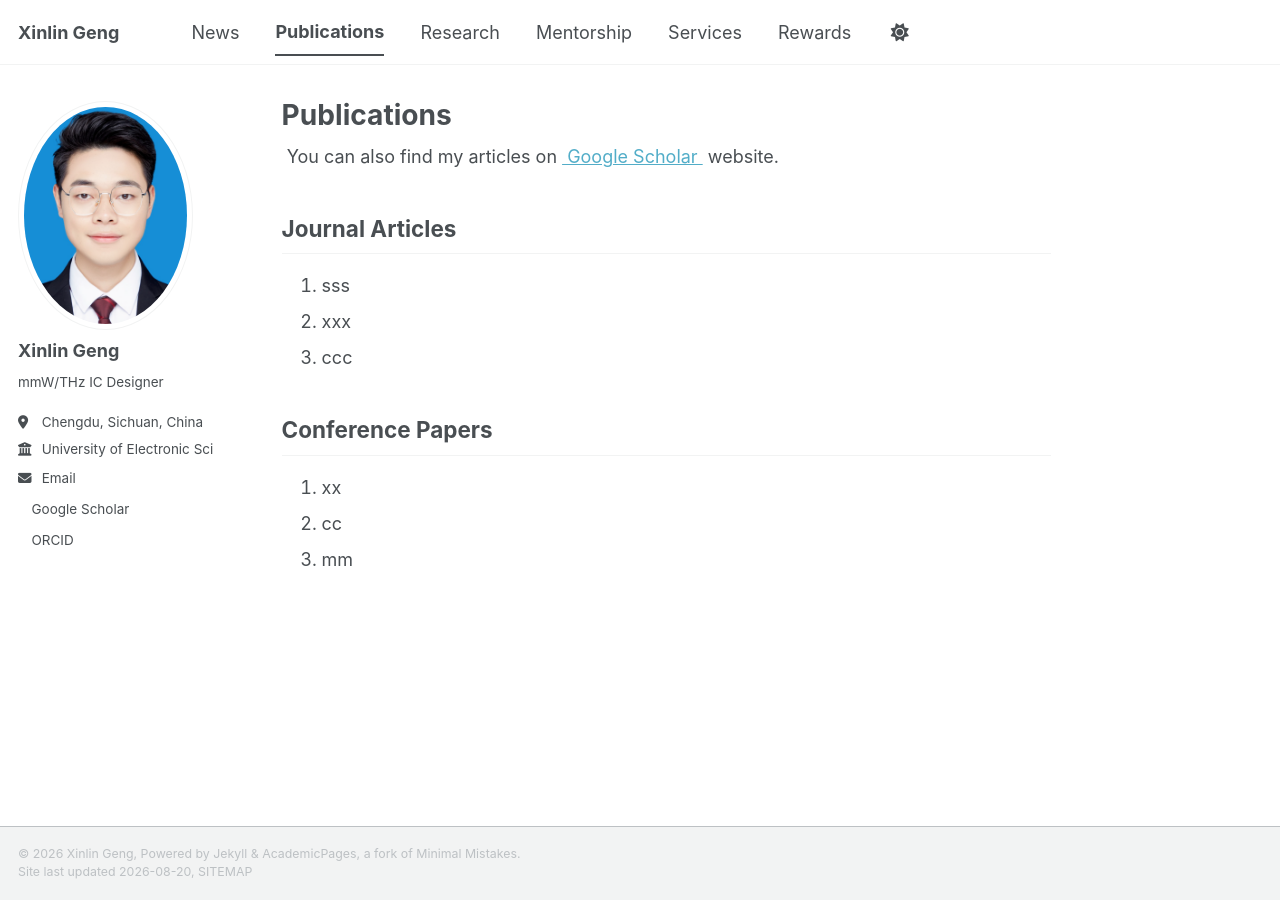
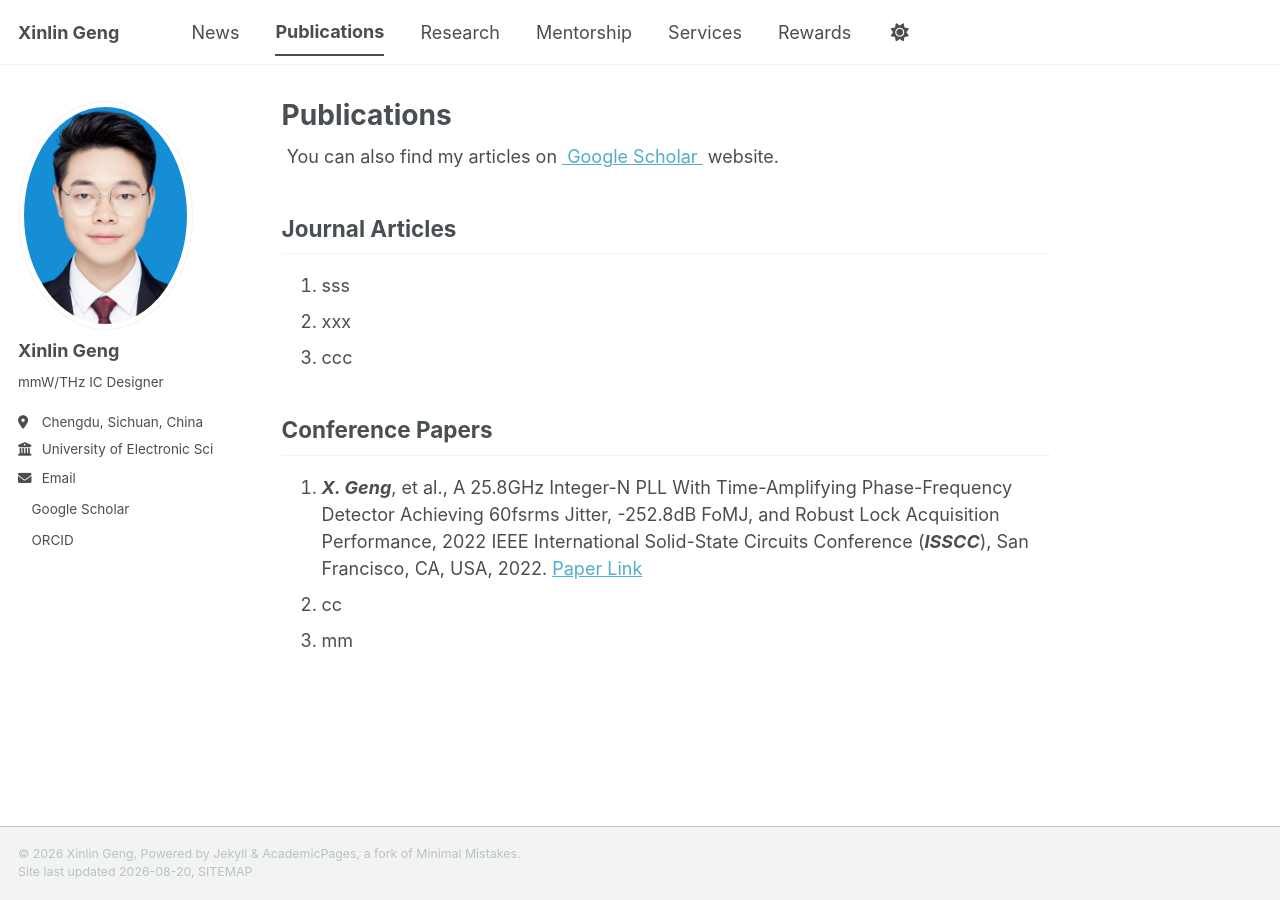
Before and after one commit to Xinlin2026/xlgeng86.github.io, a Jekyll site: the page built from _pages/publications.md, in a window 1280 px wide. Built offline with Jekyll 4.4.1, drawn with Linux system fonts in a browser that asks for light colours; a style sheet for code colours, icons or effects is not loaded.

Commit message:
Update publications.md

```diff
--- a/_pages/publications.md
+++ b/_pages/publications.md
@@ -19,6 +19,6 @@ Journal Articles
 
 Conference Papers
 ------
-1. xx
-1. cc
-1. mm
+1. ***X. Geng***, et al., A 25.8GHz Integer-N PLL With Time-Amplifying Phase-Frequency Detector Achieving 60fsrms Jitter, -252.8dB FoMJ, and Robust Lock Acquisition Performance, 2022 IEEE International Solid-State Circuits Conference (***ISSCC***), San Francisco, CA, USA, 2022. [Paper Link](https://ieeexplore.ieee.org/document/9731578)<br>
+1. cc<br>
+1. mm<br>
```
